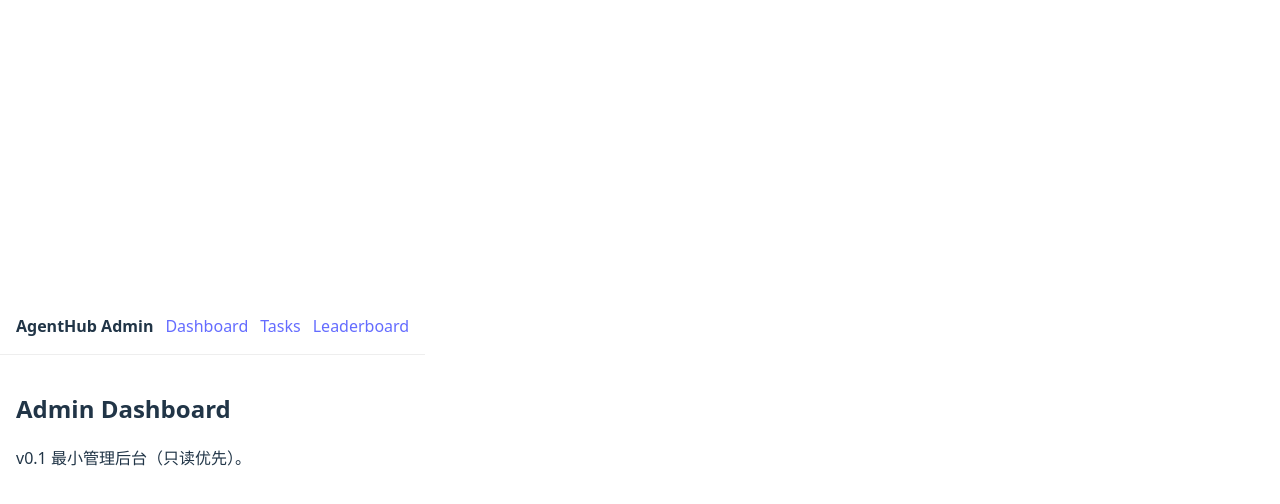
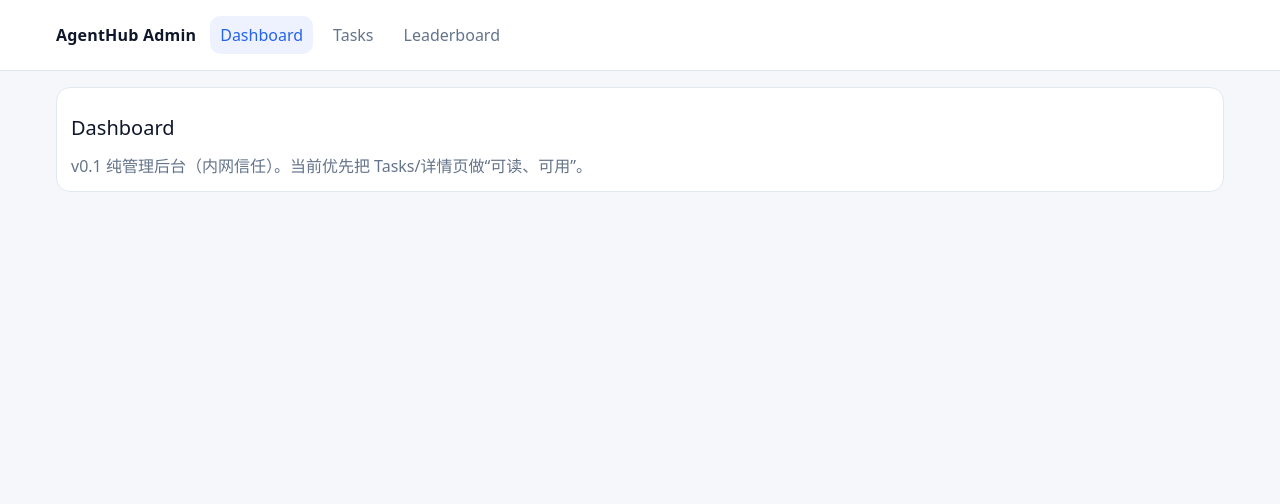
Before and after one commit to niuda-dev-hub/openclaw-agent-hub, a React app in the folder frontend/: page / in a window 1280 px wide. Shown: the top 504 px of the page. Built offline with nearby package versions, Linux system fonts and the light colour scheme; the HTML template or start-up script is replaced by a standard one.

Commit message:
feat(admin-ui): improve layout & styles (#36) (#37)

```diff
--- a/frontend/src/App.tsx
+++ b/frontend/src/App.tsx
@@ -1,4 +1,4 @@
-import { Link, Route, Routes } from 'react-router-dom'
+import { NavLink, Route, Routes } from 'react-router-dom'
 import { Dashboard } from './pages/Dashboard'
 import { Tasks } from './pages/Tasks'
 import { TaskDetail } from './pages/TaskDetail'
@@ -7,12 +7,24 @@ import { Leaderboard } from './pages/Leaderboard'
 export default function App() {
   return (
     <div>
-      <header style={{ padding: 16, borderBottom: '1px solid #eee', display: 'flex', gap: 12 }}>
-        <strong>AgentHub Admin</strong>
-        <Link to="/">Dashboard</Link>
-        <Link to="/tasks">Tasks</Link>
-        <Link to="/leaderboard">Leaderboard</Link>
-      </header>
+      <div className="topbar">
+        <div className="container topbar-inner">
+          <div className="brand">AgentHub Admin</div>
+          <nav className="nav">
+            <NavLink to="/" end className={({ isActive }) => (isActive ? 'active' : undefined)}>
+              Dashboard
+            </NavLink>
+            <NavLink to="/tasks" className={({ isActive }) => (isActive ? 'active' : undefined)}>
+              Tasks
+            </NavLink>
+            <NavLink to="/leaderboard" className={({ isActive }) => (isActive ? 'active' : undefined)}>
+              Leaderboard
+            </NavLink>
+          </nav>
+        </div>
+      </div>
+
+      <div className="container">
         <Routes>
           <Route path="/" element={<Dashboard />} />
           <Route path="/tasks" element={<Tasks />} />
@@ -20,5 +32,6 @@ export default function App() {
           <Route path="/leaderboard" element={<Leaderboard />} />
         </Routes>
       </div>
+    </div>
   )
 }
--- /dev/null
+++ b/frontend/src/lib/format.ts
@@ -0,0 +1,25 @@
+export function fmtTime(msOrIso: number | string | null | undefined): string {
+  if (msOrIso == null) return '-'
+  try {
+    const d = typeof msOrIso === 'number' ? new Date(msOrIso) : new Date(msOrIso)
+    if (Number.isNaN(d.getTime())) return String(msOrIso)
+    return d.toLocaleString()
+  } catch {
+    return String(msOrIso)
+  }
+}
+
+export function shortId(id: string, n = 8): string {
+  if (!id) return ''
+  return id.length <= n ? id : `${id.slice(0, n)}…`
+}
+
+export function statusClass(status: string | null | undefined): 'ok' | 'warn' | 'bad' | '' {
+  const s = (status ?? '').toLowerCase()
+  if (!s) return ''
+  if (['done', 'success', 'completed'].includes(s)) return 'ok'
+  if (['running', 'in_progress', 'active'].includes(s)) return 'warn'
+  if (['failed', 'error'].includes(s)) return 'bad'
+  if (['draft', 'pending'].includes(s)) return ''
+  return ''
+}
--- a/frontend/src/main.tsx
+++ b/frontend/src/main.tsx
@@ -2,7 +2,7 @@ import React from 'react'
 import ReactDOM from 'react-dom/client'
 import { BrowserRouter } from 'react-router-dom'
 import App from './App'
-import './index.css'
+import './styles.css'
 
 ReactDOM.createRoot(document.getElementById('root')!).render(
   <React.StrictMode>
--- a/frontend/src/pages/Dashboard.tsx
+++ b/frontend/src/pages/Dashboard.tsx
@@ -1,8 +1,10 @@
 export function Dashboard() {
   return (
-    <div style={{ padding: 16 }}>
-      <h2>Admin Dashboard</h2>
-      <p>v0.1 最小管理后台（只读优先）。</p>
+    <div className="panel">
+      <div className="h1">Dashboard</div>
+      <div style={{ color: 'var(--muted)' }}>
+        v0.1 纯管理后台（内网信任）。当前优先把 Tasks/详情页做“可读、可用”。
+      </div>
     </div>
   )
 }
--- a/frontend/src/pages/Leaderboard.tsx
+++ b/frontend/src/pages/Leaderboard.tsx
@@ -1,8 +1,8 @@
 export function Leaderboard() {
   return (
-    <div style={{ padding: 16 }}>
-      <h2>Leaderboard</h2>
-      <p>占位：后续接入 /api/v0.1/tasks/{'{task_id}'}/leaderboard。</p>
+    <div className="panel">
+      <div className="h1">Leaderboard</div>
+      <div style={{ color: 'var(--muted)' }}>v0.1 先占位，后续接 /api/v0.1/tasks/&lt;task_id&gt;/leaderboard。</div>
     </div>
   )
 }
--- a/frontend/src/pages/TaskDetail.tsx
+++ b/frontend/src/pages/TaskDetail.tsx
@@ -1,6 +1,7 @@
 import { useEffect, useState } from 'react'
-import { useParams } from 'react-router-dom'
+import { Link, useParams } from 'react-router-dom'
 import { apiGet } from '../api/client'
+import { fmtTime, shortId, statusClass } from '../lib/format'
 
 type TaskRead = {
   id: string
@@ -9,11 +10,16 @@ type TaskRead = {
   status: string
   created_at: number
   updated_at: number
+  expected_output_type?: string
 }
 
 type SubmissionRead = Record<string, unknown>
 type EvaluationRead = Record<string, unknown>
 type DecisionRead = Record<string, unknown>
+
+function JsonBlock({ value }: { value: unknown }) {
+  return <pre>{JSON.stringify(value, null, 2)}</pre>
+}
 
 export function TaskDetail() {
   const { taskId } = useParams()
@@ -45,45 +51,82 @@ export function TaskDetail() {
   }, [taskId])
 
   return (
-    <div style={{ padding: 16 }}>
-      <h2>Task Detail</h2>
-      {err ? <pre style={{ color: 'crimson' }}>{err}</pre> : null}
+    <div style={{ display: 'grid', gap: 12 }}>
+      <div style={{ display: 'flex', alignItems: 'center', justifyContent: 'space-between' }}>
+        <div>
+          <div className="h1" style={{ margin: 0 }}>
+            Task Detail
+          </div>
+          <div style={{ color: 'var(--muted)', fontFamily: 'var(--mono)', fontSize: 12 }}>id: {taskId}</div>
+        </div>
+        <Link to="/tasks">← Back to Tasks</Link>
+      </div>
 
-      <section style={{ marginTop: 12 }}>
-        <h3>Task</h3>
+      {err ? <div className="error">{err}</div> : null}
+
+      <div className="panel">
+        <div className="h1">Task</div>
         {task ? (
-          <pre style={{ background: '#fafafa', padding: 12, overflow: 'auto' }}>{JSON.stringify(task, null, 2)}</pre>
+          <div className="kv">
+            <div className="k">title</div>
+            <div className="v">{task.title}</div>
+
+            <div className="k">status</div>
+            <div className="v">
+              <span className={`badge ${statusClass(task.status)}`}>{task.status}</span>
+            </div>
+
+            <div className="k">created</div>
+            <div className="v">{fmtTime(task.created_at)}</div>
+
+            <div className="k">updated</div>
+            <div className="v">{fmtTime(task.updated_at)}</div>
+
+            <div className="k">expected_output_type</div>
+            <div className="v">{task.expected_output_type ?? '-'}</div>
+
+            <div className="k">id</div>
+            <div className="v">{task.id}</div>
+
+            <div className="k">prompt</div>
+            <div className="v">{task.prompt}</div>
+          </div>
         ) : (
-          <p>loading...</p>
+          <div style={{ color: 'var(--muted)' }}>loading...</div>
         )}
-      </section>
 
-      <section style={{ marginTop: 12 }}>
-        <h3>Submissions</h3>
-        {subs ? (
-          <pre style={{ background: '#fafafa', padding: 12, overflow: 'auto' }}>{JSON.stringify(subs, null, 2)}</pre>
-        ) : (
-          <p>loading...</p>
-        )}
-      </section>
+        {task ? (
+          <details style={{ marginTop: 12 }}>
+            <summary>raw JSON</summary>
+            <div style={{ marginTop: 8 }}>
+              <JsonBlock value={task} />
+            </div>
+          </details>
+        ) : null}
+      </div>
 
-      <section style={{ marginTop: 12 }}>
-        <h3>Evaluations</h3>
-        {evals ? (
-          <pre style={{ background: '#fafafa', padding: 12, overflow: 'auto' }}>{JSON.stringify(evals, null, 2)}</pre>
-        ) : (
-          <p>loading...</p>
-        )}
-      </section>
+      <div className="split">
+        <div className="panel">
+          <div className="h1">Submissions</div>
+          <div style={{ color: 'var(--muted)', fontSize: 12, marginBottom: 8 }}>count: {subs ? subs.length : '-'}</div>
+          {subs ? <JsonBlock value={subs} /> : <div style={{ color: 'var(--muted)' }}>loading...</div>}
+        </div>
 
-      <section style={{ marginTop: 12 }}>
-        <h3>Decision</h3>
-        {decision ? (
-          <pre style={{ background: '#fafafa', padding: 12, overflow: 'auto' }}>{JSON.stringify(decision, null, 2)}</pre>
-        ) : (
-          <p>loading...</p>
-        )}
-      </section>
+        <div className="panel">
+          <div className="h1">Evaluations</div>
+          <div style={{ color: 'var(--muted)', fontSize: 12, marginBottom: 8 }}>count: {evals ? evals.length : '-'}</div>
+          {evals ? <JsonBlock value={evals} /> : <div style={{ color: 'var(--muted)' }}>loading...</div>}
+        </div>
+      </div>
+
+      <div className="panel">
+        <div className="h1">Decision</div>
+        {decision ? <JsonBlock value={decision} /> : <div style={{ color: 'var(--muted)' }}>loading...</div>}
+      </div>
+
+      <div style={{ color: 'var(--muted)', fontSize: 12 }}>
+        tip: IDs are shortened in list view (e.g. {shortId('1234567890abcdef', 8)}).
+      </div>
     </div>
   )
 }
--- a/frontend/src/pages/Tasks.tsx
+++ b/frontend/src/pages/Tasks.tsx
@@ -1,6 +1,7 @@
-import { useEffect, useState } from 'react'
+import { useEffect, useMemo, useState } from 'react'
 import { Link } from 'react-router-dom'
 import { apiGet } from '../api/client'
+import { fmtTime, shortId, statusClass } from '../lib/format'
 
 type TaskRead = {
   id: string
@@ -13,6 +14,7 @@ type TaskRead = {
 export function Tasks() {
   const [tasks, setTasks] = useState<TaskRead[]>([])
   const [err, setErr] = useState<string>('')
+  const [q, setQ] = useState('')
 
   useEffect(() => {
     apiGet<TaskRead[]>('/api/v0.1/tasks')
@@ -20,32 +22,64 @@ export function Tasks() {
       .catch((e) => setErr(String(e)))
   }, [])
 
+  const filtered = useMemo(() => {
+    const qq = q.trim().toLowerCase()
+    if (!qq) return tasks
+    return tasks.filter((t) => `${t.title} ${t.id} ${t.status}`.toLowerCase().includes(qq))
+  }, [tasks, q])
+
   return (
-    <div style={{ padding: 16 }}>
-      <h2>Tasks</h2>
-      {err ? <pre style={{ color: 'crimson' }}>{err}</pre> : null}
-      <table cellPadding={8} style={{ borderCollapse: 'collapse', width: '100%' }}>
+    <div className="panel">
+      <div className="h1" style={{ display: 'flex', alignItems: 'center', justifyContent: 'space-between', gap: 12 }}>
+        <span>Tasks</span>
+        <input
+          value={q}
+          onChange={(e) => setQ(e.target.value)}
+          placeholder="search title/id/status"
+          style={{
+            width: 320,
+            maxWidth: '60vw',
+            padding: '8px 10px',
+            borderRadius: 10,
+            border: '1px solid var(--border)',
+            outline: 'none',
+          }}
+        />
+      </div>
+
+      {err ? <div className="error">{err}</div> : null}
+
+      <table className="table">
         <thead>
           <tr>
-            <th align="left">title</th>
-            <th align="left">status</th>
-            <th align="left">detail</th>
-            <th align="left">id</th>
+            <th style={{ width: '44%' }}>title</th>
+            <th>status</th>
+            <th>created</th>
+            <th>id</th>
+            <th style={{ width: 80 }} />
           </tr>
         </thead>
         <tbody>
-          {tasks.map((t) => (
-            <tr key={t.id} style={{ borderTop: '1px solid #eee' }}>
-              <td>{t.title}</td>
-              <td>{t.status}</td>
+          {filtered.map((t) => (
+            <tr key={t.id}>
+              <td>
+                <div style={{ fontWeight: 600 }}>{t.title}</div>
+                <div style={{ color: 'var(--muted)', fontSize: 12 }}>updated: {fmtTime(t.updated_at)}</div>
+              </td>
+              <td>
+                <span className={`badge ${statusClass(t.status)}`}>{t.status}</span>
+              </td>
+              <td style={{ color: 'var(--muted)' }}>{fmtTime(t.created_at)}</td>
+              <td style={{ fontFamily: 'var(--mono)', fontSize: 12, color: 'var(--muted)' }}>{shortId(t.id, 10)}</td>
               <td>
                 <Link to={`/tasks/${t.id}`}>open</Link>
               </td>
-              <td style={{ fontFamily: 'monospace', fontSize: 12 }}>{t.id}</td>
             </tr>
           ))}
         </tbody>
       </table>
+
+      <div style={{ marginTop: 10, color: 'var(--muted)', fontSize: 12 }}>count: {filtered.length}</div>
     </div>
   )
 }
--- /dev/null
+++ b/frontend/src/styles.css
@@ -0,0 +1,160 @@
+:root {
+  --bg: #f6f7fb;
+  --panel: #ffffff;
+  --text: #0f172a;
+  --muted: #64748b;
+  --border: #e2e8f0;
+  --brand: #2563eb;
+  --brand-2: #1d4ed8;
+  --ok: #16a34a;
+  --warn: #f59e0b;
+  --bad: #ef4444;
+  --mono: ui-monospace, SFMono-Regular, Menlo, Monaco, Consolas, "Liberation Mono", "Courier New", monospace;
+}
+
+* { box-sizing: border-box; }
+
+html, body {
+  height: 100%;
+}
+
+body {
+  margin: 0;
+  font-family: system-ui, -apple-system, Segoe UI, Roboto, Helvetica, Arial, "Apple Color Emoji", "Segoe UI Emoji";
+  color: var(--text);
+  background: var(--bg);
+}
+
+a { color: var(--brand); text-decoration: none; }
+a:hover { color: var(--brand-2); text-decoration: underline; }
+
+.container {
+  max-width: 1200px;
+  margin: 0 auto;
+  padding: 16px;
+}
+
+.topbar {
+  position: sticky;
+  top: 0;
+  z-index: 10;
+  background: rgba(255,255,255,0.92);
+  backdrop-filter: blur(10px);
+  border-bottom: 1px solid var(--border);
+}
+
+.topbar-inner {
+  display: flex;
+  align-items: center;
+  gap: 14px;
+}
+
+.brand {
+  font-weight: 800;
+  letter-spacing: 0.2px;
+}
+
+.nav {
+  display: flex;
+  gap: 10px;
+}
+
+.nav a {
+  padding: 8px 10px;
+  border-radius: 10px;
+  color: var(--muted);
+}
+
+.nav a.active {
+  background: #eef2ff;
+  color: var(--brand);
+}
+
+.h1 {
+  font-size: 20px;
+  margin: 12px 0;
+}
+
+.panel {
+  background: var(--panel);
+  border: 1px solid var(--border);
+  border-radius: 14px;
+  padding: 14px;
+}
+
+.table {
+  width: 100%;
+  border-collapse: collapse;
+}
+
+.table th {
+  text-align: left;
+  font-size: 12px;
+  color: var(--muted);
+  font-weight: 600;
+  padding: 10px 8px;
+  border-bottom: 1px solid var(--border);
+}
+
+.table td {
+  padding: 10px 8px;
+  border-bottom: 1px solid #f1f5f9;
+  vertical-align: top;
+}
+
+.badge {
+  display: inline-flex;
+  align-items: center;
+  padding: 2px 8px;
+  border-radius: 999px;
+  font-size: 12px;
+  border: 1px solid var(--border);
+  color: var(--muted);
+  background: #f8fafc;
+}
+
+.badge.ok { color: #065f46; background: #ecfdf5; border-color: #bbf7d0; }
+.badge.warn { color: #92400e; background: #fffbeb; border-color: #fde68a; }
+.badge.bad { color: #991b1b; background: #fef2f2; border-color: #fecaca; }
+
+.kv {
+  display: grid;
+  grid-template-columns: 180px 1fr;
+  gap: 8px 12px;
+  font-size: 14px;
+}
+
+.kv .k { color: var(--muted); }
+.kv .v { font-family: var(--mono); font-size: 12px; white-space: pre-wrap; }
+
+.split {
+  display: grid;
+  grid-template-columns: 1fr;
+  gap: 12px;
+}
+
+@media (min-width: 900px) {
+  .split { grid-template-columns: 1fr 1fr; }
+}
+
+details > summary {
+  cursor: pointer;
+  color: var(--muted);
+}
+
+pre {
+  margin: 0;
+  padding: 12px;
+  border-radius: 12px;
+  background: #0b1220;
+  color: #e5e7eb;
+  overflow: auto;
+}
+
+.error {
+  color: #b91c1c;
+  background: #fef2f2;
+  border: 1px solid #fecaca;
+  padding: 10px 12px;
+  border-radius: 12px;
+}
```
Lines whose indentation alone changed are shown as unchanged.
